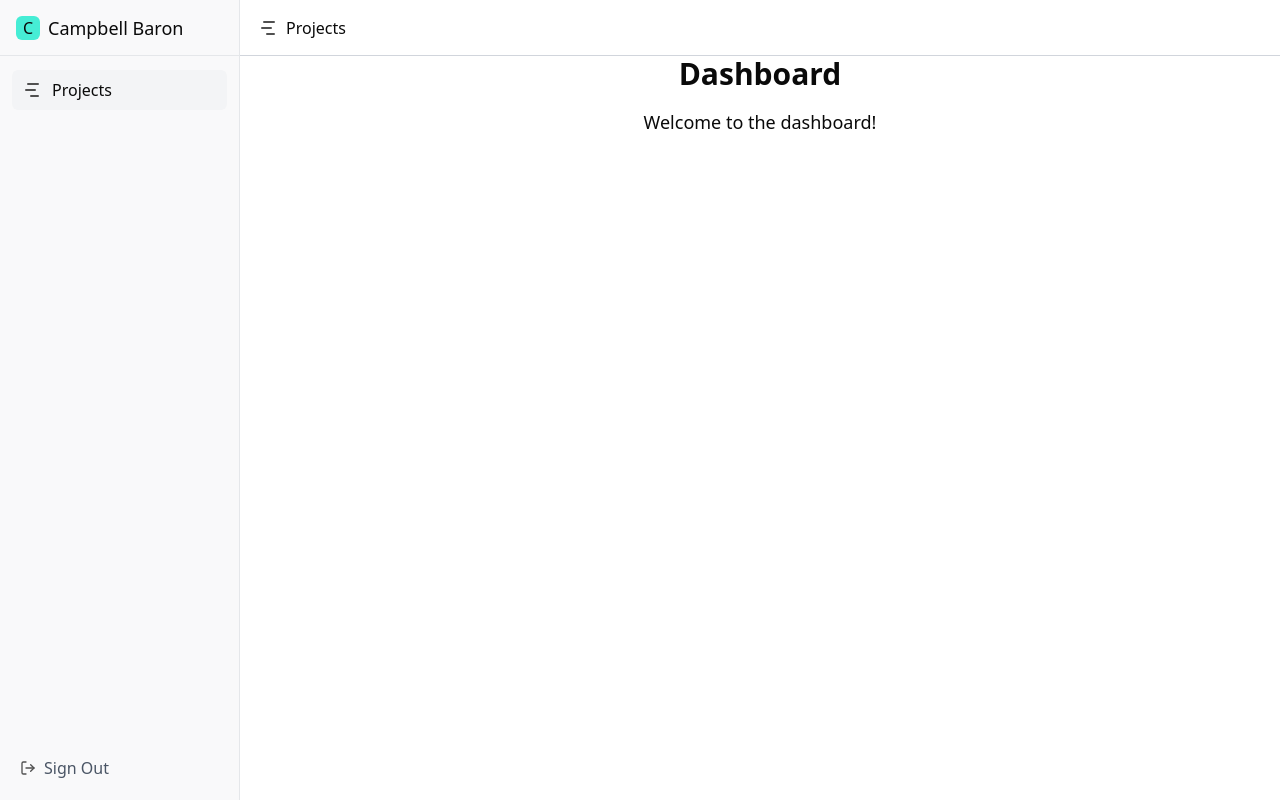
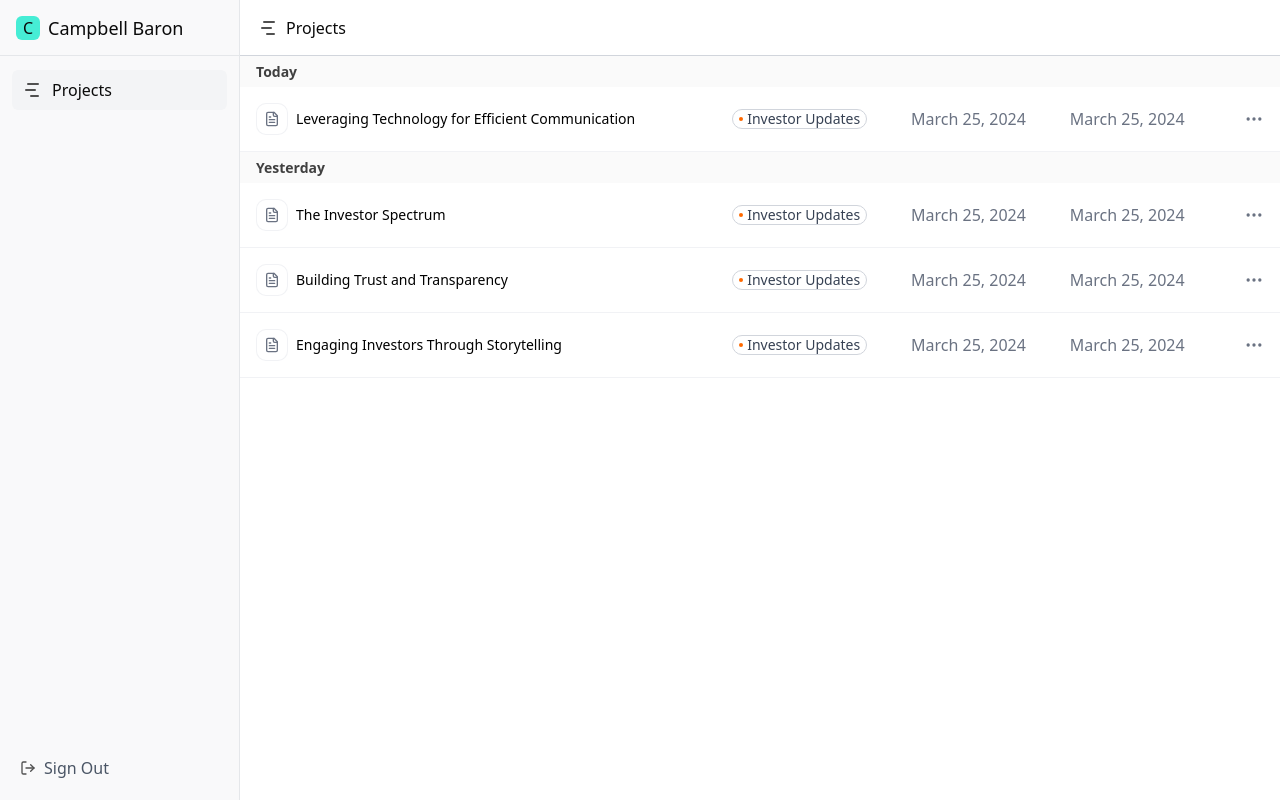
Before and after one commit to wmacall/montra-test, a Next.js app: page /dashboard in a window 1280 px wide. Built offline with nearby package versions, Linux system fonts and the light colour scheme.

Commit message:
✨ Add project row

```diff
--- a/src/app/dashboard/page.tsx
+++ b/src/app/dashboard/page.tsx
@@ -1,8 +1,27 @@
+import { ProjectRow } from "@/components/ProjectRow";
+
 export default function Dashboard() {
   return (
     <div className="flex flex-col items-center justify-center w-full">
-      <h1 className="text-3xl font-bold">Dashboard</h1>
-      <p className="mt-4 text-lg">Welcome to the dashboard!</p>
+      <div className="bg-neutral-50 w-full px-4 py-[5.5px]">
+        <h1 className="text-sm font-bold text-neutral-700">Today</h1>
+      </div>
+      <ProjectRow
+        title="Leveraging Technology for Efficient Communication"
+        date="March 25, 2024"
+      />
+      <div className="bg-neutral-50 w-full px-4 py-[5.5px]">
+        <h1 className="text-sm font-bold text-neutral-700">Yesterday</h1>
+      </div>
+      <ProjectRow title="The Investor Spectrum" date="March 25, 2024" />
+      <ProjectRow
+        title="Building Trust and Transparency"
+        date="March 25, 2024"
+      />
+      <ProjectRow
+        title="Engaging Investors Through Storytelling"
+        date="March 25, 2024"
+      />
     </div>
   );
 }
--- /dev/null
+++ b/src/components/ProjectRow/index.tsx
@@ -0,0 +1,37 @@
+import { MoreHorizontal, FileText } from "lucide-react";
+import { FC } from "react";
+
+interface ProjectRowProps {
+  title?: string;
+  date?: string;
+}
+
+export const ProjectRow: FC<ProjectRowProps> = ({ title = "", date = "" }) => {
+  return (
+    <div className="flex items-center justify-between w-full p-4 border-b border-gray-300/30 cursor-pointer">
+      <div className="flex items-center gap-2 flex-3">
+        <div className="h-8 w-8 items-center justify-center rounded-lg bg-white flex border border-gray-300/30">
+          <FileText className="w-4 h-4 text-gray-500" />
+        </div>
+        <span className="text-black font-medium text-sm">{title}</span>
+      </div>
+      <div className="flex items-center">
+        <div className="flex items-center bg-white border border-gray-300 rounded-full px-1.5 h-5 gap-1">
+          <span className="h-1 w-1 rounded-full bg-orange-500"></span>
+          <span className="text-gray-700 text-sm font-medium">
+            Investor Updates
+          </span>
+        </div>
+      </div>
+      <div className="flex items-center flex-1 justify-end">
+        <span className="text-gray-500">{date}</span>
+      </div>
+      <div className="flex items-center flex-1 justify-end">
+        <span className="text-gray-500">{date}</span>
+      </div>
+      <div className="flex items-center flex-[0.5] justify-end">
+        <MoreHorizontal className="w-5 h-5 text-gray-500" />
+      </div>
+    </div>
+  );
+};
```
